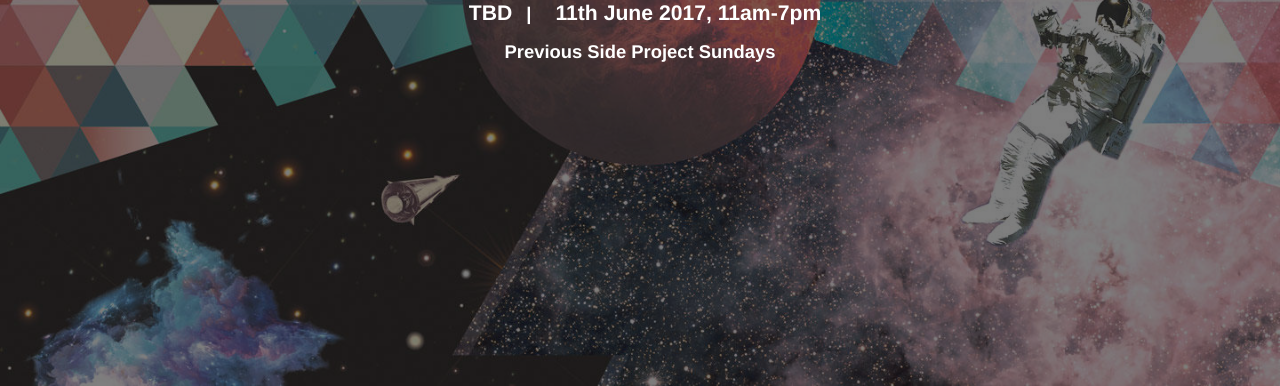
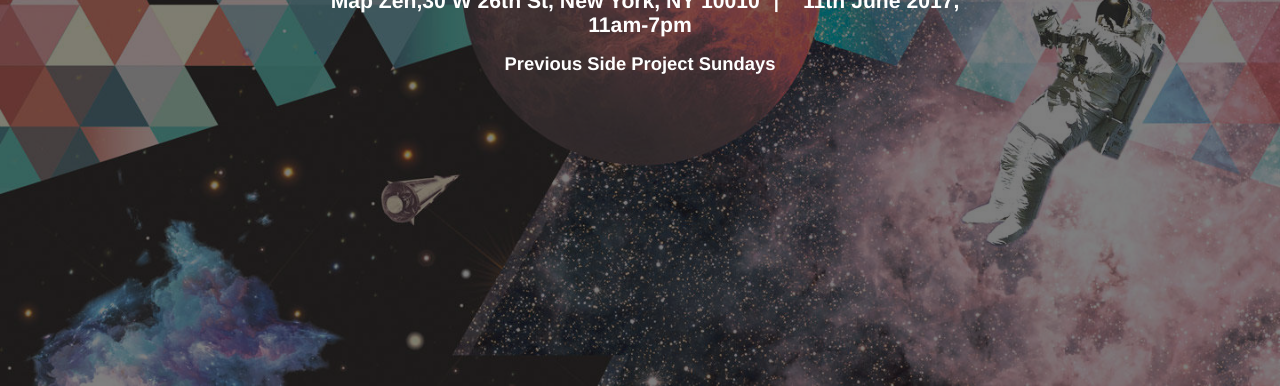
Before and after one commit to side-project-sunday/side-project-sunday.github.io, a plain HTML site: page index.html in a window 1280 px wide. Shown: the part 414-800 px from the top of the page. Drawn offline with Linux system fonts and the light colour scheme.

Commit message:
updating location

```diff
--- a/index.html
+++ b/index.html
@@ -51,7 +51,7 @@
     <body>
             <div id='inner'>
                 <h1>Side Project Sunday</h1>
-                <p> <span> <a href='https://goo.gl/maps/d9EEUKHZroF2' >TBD</a></span> <span>|</span> <span>
+                <p> <span> <a href='https://goo.gl/maps/eKEEQNmkiJ12' >Map Zen,30 W 26th St, New York, NY 10010</a></span> <span>|</span> <span>
                     <span>11th June 2017, 11am-7pm</span></p>
                 <a href='http://blog.sideprojectsunday.com'>Previous Side Project Sundays</a></span></p>
             </div>
```
